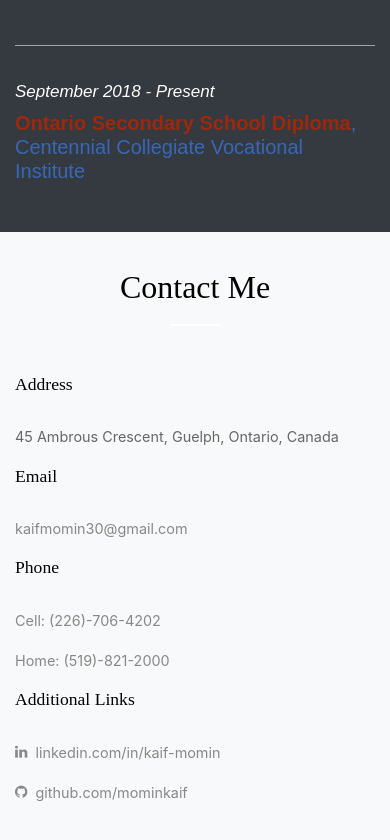
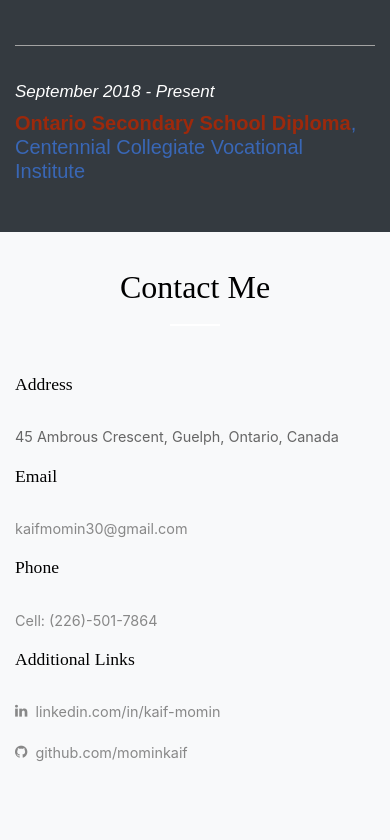
Before and after one commit to mominkaif/mominkaifweb, a plain HTML site: page index.html in a window 390 px wide. Shown: the part 5932-6772 px from the top of the page. Drawn offline with Linux system fonts and the light colour scheme; files whose address does not match are found by name; a web font is replaced by a local one.

Commit message:
Update index.html

```diff
--- a/index.html
+++ b/index.html
@@ -410,11 +410,8 @@
 
           <div class="col-md-3">
             <h3 class="footer-title">Phone</h3>
-            <a href="tel: 2267064202">
-              <p><span class="d-inline-block d-md-block">Cell: (226)-706-4202</span></p>
-            </a>
-            <a href="tel:5198212000">
-              <p><span class="d-inline-block d-md-block">Home: (519)-821-2000</span></p>
+            <a href="tel: 2265017864">
+              <p><span class="d-inline-block d-md-block">Cell: (226)-501-7864</span></p>
             </a>
           </div>
 
```
